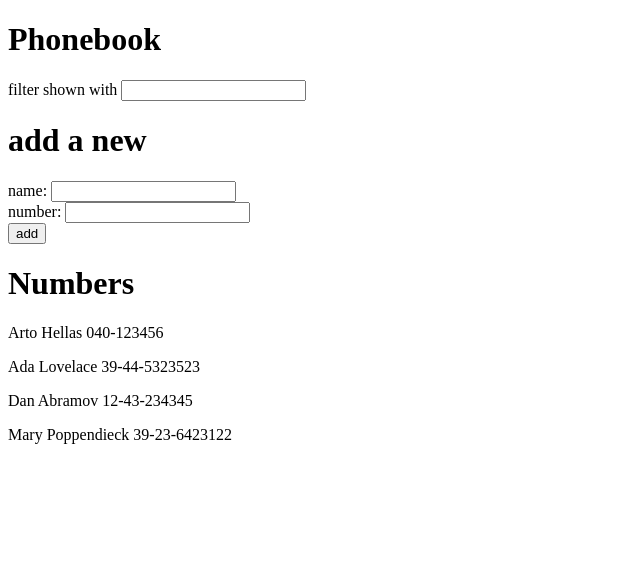
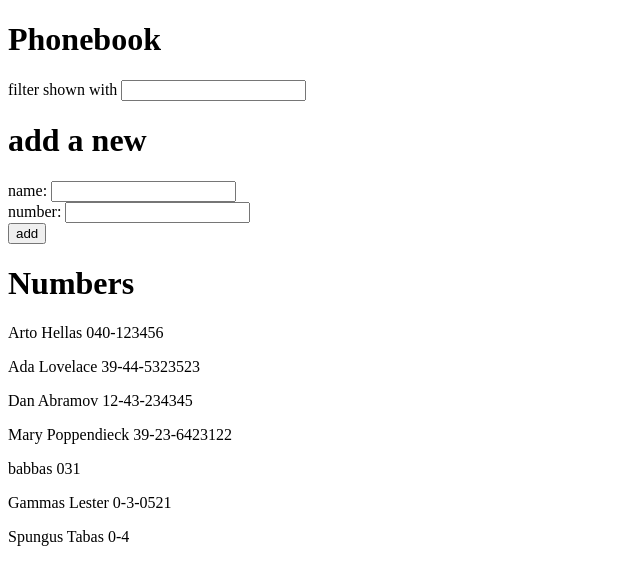
Before and after one commit to nila-4-96/fullstack-palautukset, a React (Vite) app in the folder osa2/puhelinluettelo/: page / in a window 1280 px wide. Shown: the top 584 px of the page, without its empty margins (0-640 px from the left). Built offline with nearby package versions, Linux system fonts and the light colour scheme; data requests are answered from the project's data file.

Commit message:
Tehtävä 2.12

```diff
--- a/osa2/puhelinluettelo/db.json
+++ b/osa2/puhelinluettelo/db.json
@@ -1,5 +1,5 @@
 {
-  "persons":[
+  "persons": [
     {
       "name": "Arto Hellas",
       "number": "040-123456",
@@ -19,6 +19,22 @@
       "name": "Mary Poppendieck",
       "number": "39-23-6423122",
       "id": "4"
+    },
+    {
+      "name": "babbas",
+      "number": "031",
+      "id": "GrMBm-qAIeQ"
+    },
+    {
+      "name": "Gammas Lester",
+      "number": "0-3-0521",
+      "id": "6uDjndJ7jLY"
+    },
+    {
+      "name": "Spungus Tabas",
+      "number": "0-4",
+      "id": "kiZP1xyvpis"
     }
-  ]
+  ],
+  "$schema": "./node_modules/json-server/schema.json"
 }
--- a/osa2/puhelinluettelo/src/App.jsx
+++ b/osa2/puhelinluettelo/src/App.jsx
@@ -37,6 +37,12 @@ const App = () => {
       setNewName('')
       setNewNumber('')
     }
+
+    axios
+      .post('http://localhost:3001/persons', personObject)
+      .then(response => {
+        console.log(response)
+      })
   }
 
   const handleNameChange = (event) => {
```
